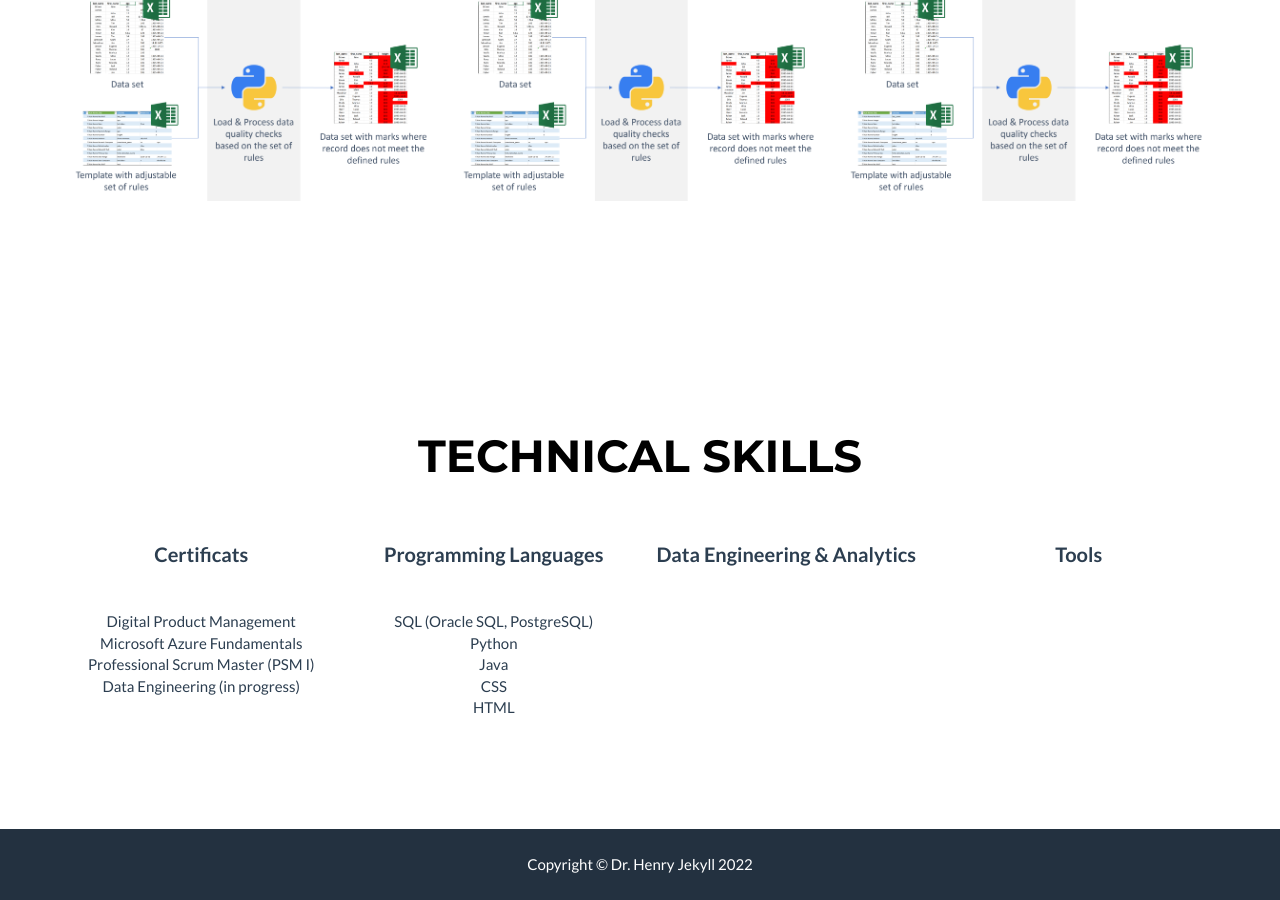
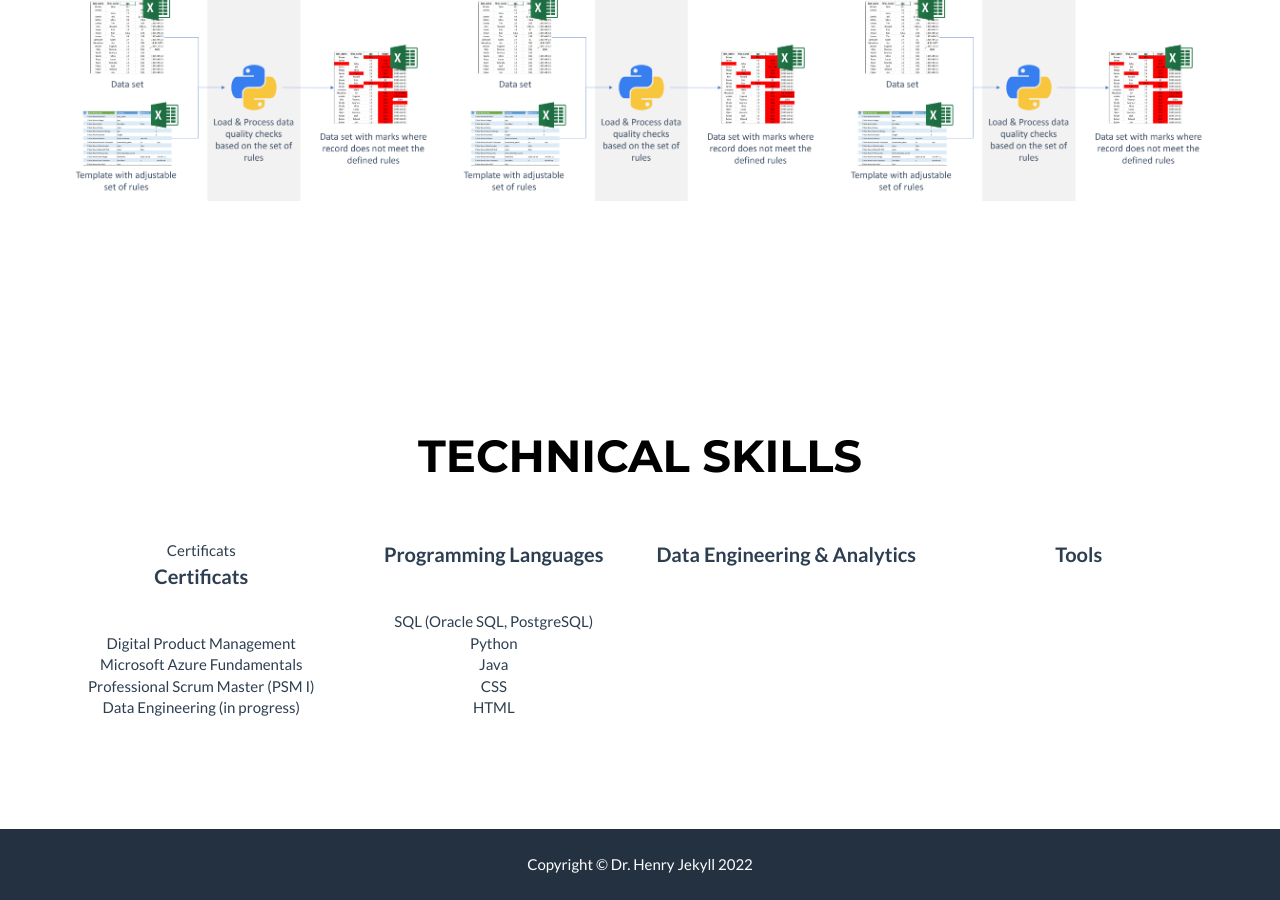
Before and after one commit to tolan005/tolan005.github.io, a Jekyll site: the page built from _posts/2014-07-18-project-1.markdown, in a window 1280 px wide and 900 px high, scrolled down 932 px. Built offline with Jekyll 4.4.1, drawn with Linux system fonts in a browser that asks for light colours.

Commit message:
Update about.html
yx

```diff
--- a/_includes/about.html
+++ b/_includes/about.html
@@ -9,6 +9,7 @@
             </div>
             <div class="row">
                 <div class="col-lg-3 text-center">
+                 <div class="intro-text">Certificats</div>
                  <p><b>Certificats</b></p>
                     <br>
                    <p>
```
